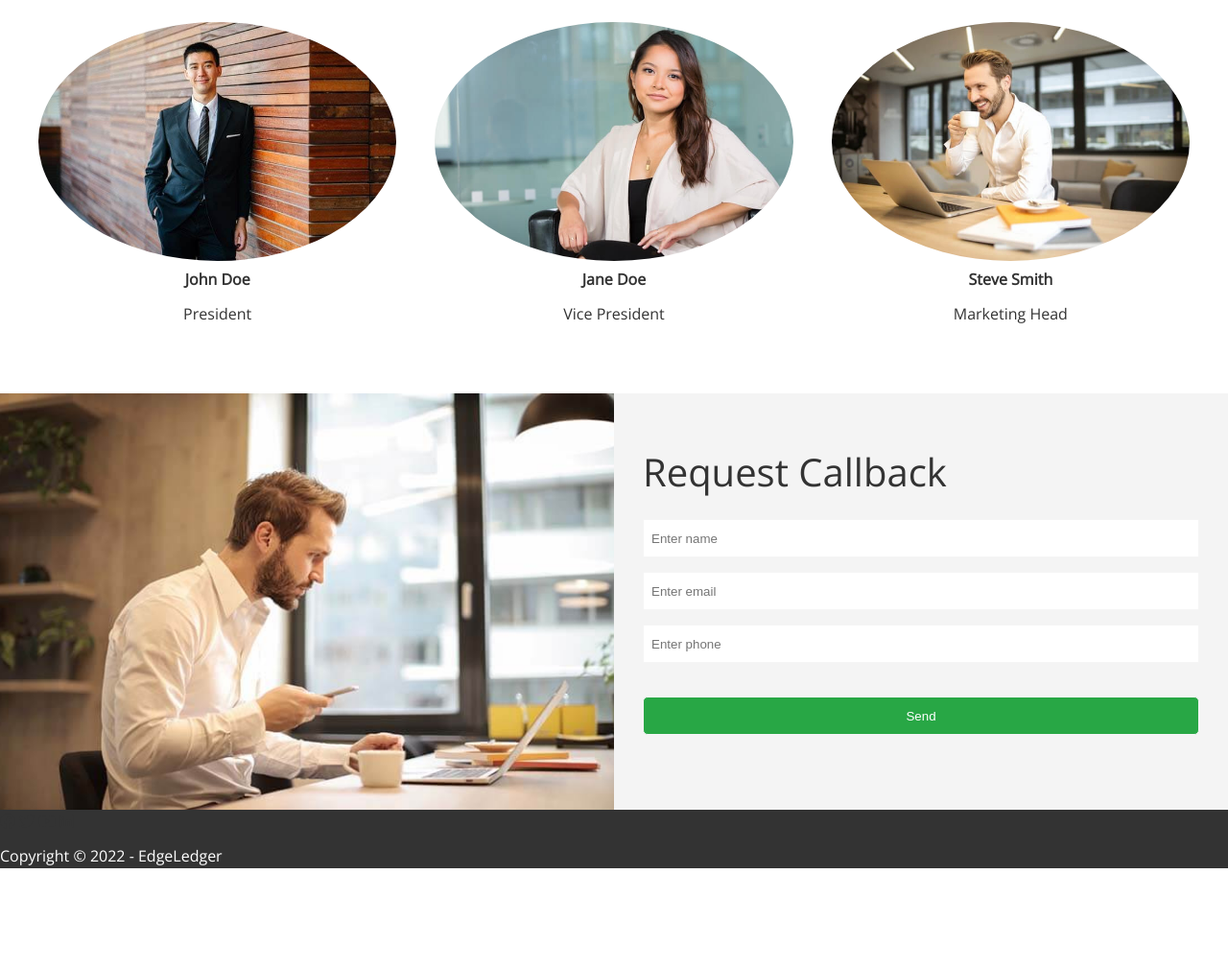
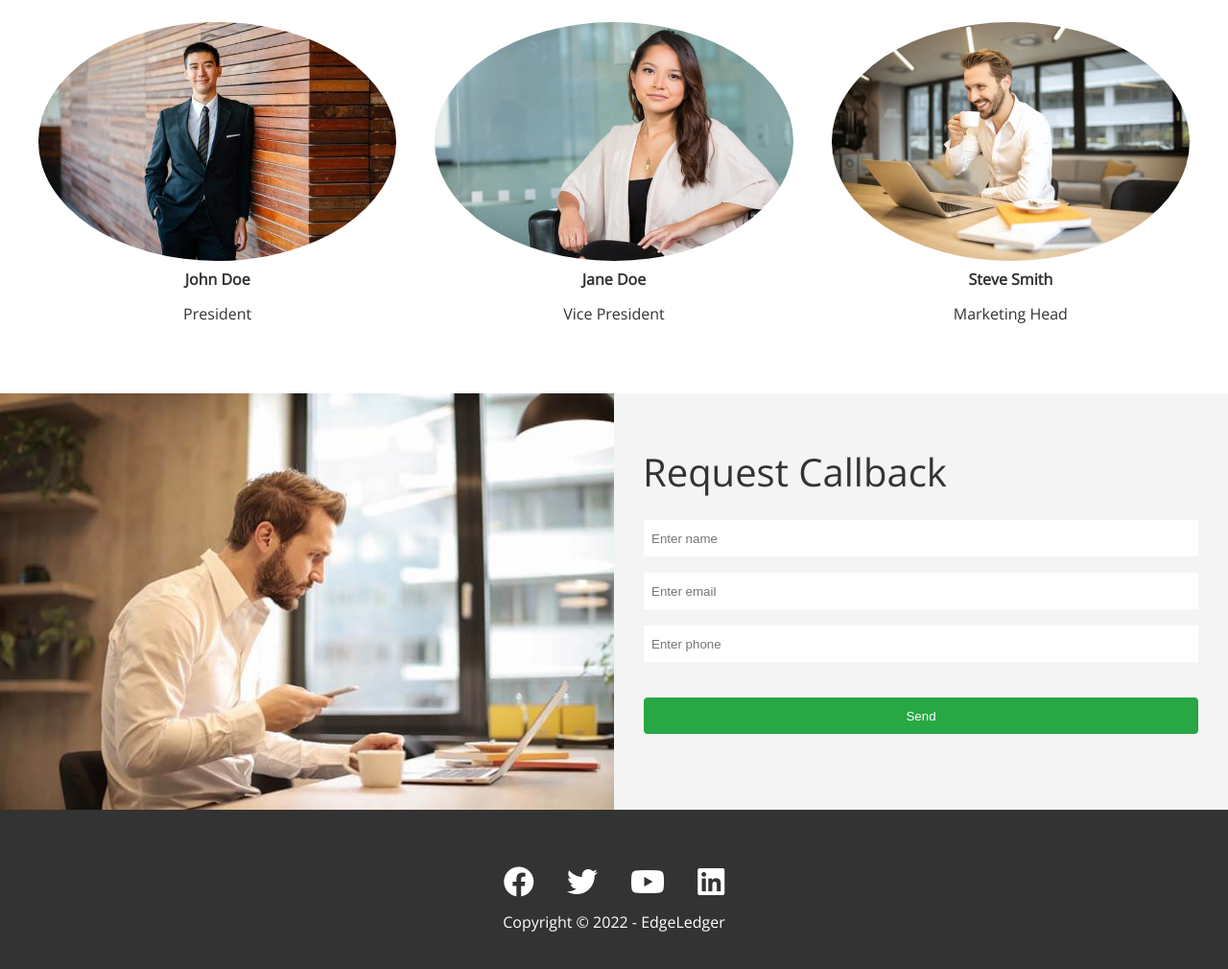
Before and after one commit to kom42ec/edge-ledger, a plain HTML site: page index.html in a window 1280 px wide. Shown: the part 2950-3960 px from the top of the page at 96% size. Before the commit the page ends 3865 px from the top, so only its background shows below. Drawn offline with nearby package versions, Linux system fonts and the light colour scheme.

Commit message:
footer styled

```diff
--- a/css/style.css
+++ b/css/style.css
@@ -163,3 +163,28 @@ img {
   padding: 12px 0;
   margin-top: 20px;
 }
+
+/* Footer */
+.footer {
+  display: flex;
+  flex-direction: column;
+  align-items: center;
+  justify-content: center;
+  text-align: center;
+  height: 200px;
+}
+
+.footer a {
+  color: #fff;
+}
+
+.footer a:hover {
+  color: #28a745;
+}
+
+.footer .social > * {
+  margin-right: 30px;
+}
+.footer .social > *:last-child {
+  margin-right: 0;
+}
--- a/index.html
+++ b/index.html
@@ -258,10 +258,10 @@
     <!-- FOOTER -->
     <footer class="footer bg-dark">
       <div class="social">
-        <a href="#"><i class="fab fa-facebook"></i></a>
-        <a href="#"><i class="fab fa-twitter"></i></a>
-        <a href="#"><i class="fab fa-youtube"></i></a>
-        <a href="#"><i class="fab fa-linkedin"></i></a>
+        <a href="#"><i class="fab fa-facebook fa-2x"></i></a>
+        <a href="#"><i class="fab fa-twitter fa-2x"></i></a>
+        <a href="#"><i class="fab fa-youtube fa-2x"></i></a>
+        <a href="#"><i class="fab fa-linkedin fa-2x"></i></a>
       </div>
       <p>Copyright &copy; 2022 - EdgeLedger</p>
     </footer>
```
